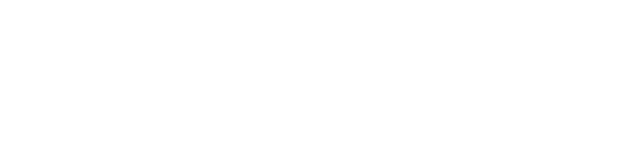
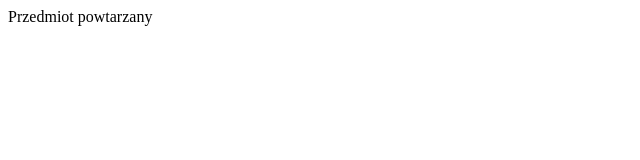
Before and after one commit to Drix96/Hello-world, a plain HTML site: page Index.html in a window 1280 px wide. Shown: the whole page, without its empty margins (0-640 px from the left). Drawn offline with Linux system fonts and the light colour scheme.

Commit message:
Update Index.html

```diff
--- a/Index.html
+++ b/Index.html
@@ -4,5 +4,6 @@
     <title></title>
   </head>
   <body>
+    Przedmiot powtarzany
   </body>
 </html>
```
